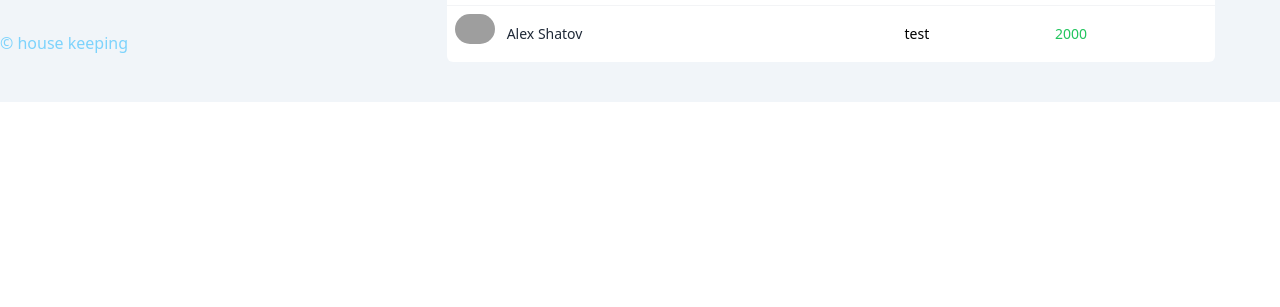
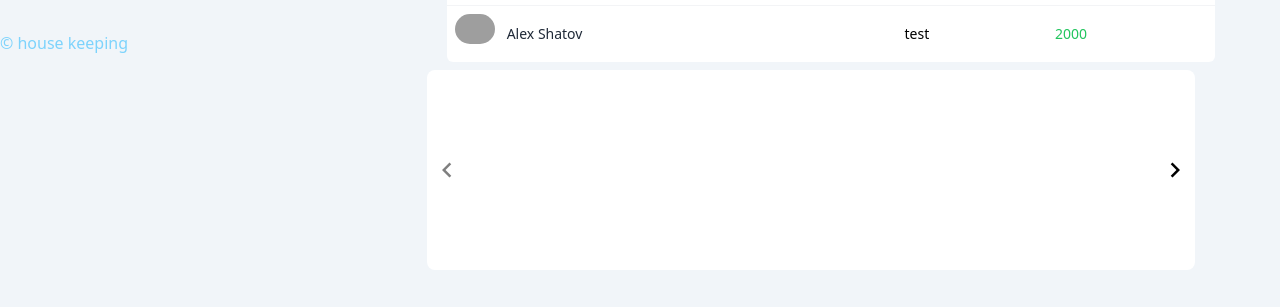
Before and after one commit to hibik17/housekeeping-repo, a Vue app: page / in a window 1280 px wide. Shown: the part 745-1052 px from the top of the page. Before the commit the page ends 847 px from the top, so only its background shows below. Built offline with nearby package versions, Linux system fonts and the light colour scheme; no server answers; grey boxes are pictures that could not be loaded.

Commit message:
add vue curousel

```diff
--- a/package.json
+++ b/package.json
@@ -14,6 +14,7 @@
     "promise.prototype.finally": "^3.1.3",
     "vue": "^3.2.38",
     "vue-router": "^4.1.5",
+    "vue3-carousel": "^0.2.4",
     "vue3-icon": "^2.0.0"
   },
   "devDependencies": {
--- a/src/App.vue
+++ b/src/App.vue
@@ -1,14 +1,5 @@
 <script setup lang="ts">
 import { RouterLink, RouterView } from "vue-router";
-
-import axios from "axios";
-import { onMounted } from "vue";
-
-onMounted(() => {
-  axios.get("https://jsonplaceholder.typicode.com/todos").then((res) => {
-    console.log(res.data);
-  });
-});
 </script>
 
 <template>
--- /dev/null
+++ b/src/components/organizms/Slide.vue
@@ -0,0 +1,36 @@
+<template>
+  <div class="w-full mx-auto mt-2">
+    <carousel>
+      <slide v-for="slide in 10" :key="slide">{{ slide }}</slide>
+      <template #addons>
+        <navigation />
+      </template>
+    </carousel>
+  </div>
+</template>
+
+<script setup lang="ts">
+import "vue3-carousel/dist/carousel.css";
+import { Carousel, Navigation, Slide } from "vue3-carousel";
+</script>
+
+<style>
+.carousel__slide {
+  padding: 10px;
+  min-height: 200px;
+  width: 100%;
+  background-color: white;
+  color: white;
+  font-size: 20px;
+  border-radius: 8px;
+  display: flex;
+  justify-content: center;
+  align-items: center;
+}
+
+.carousel__prev,
+.carousel__next {
+  box-sizing: content-box;
+  border: 5px solid white;
+}
+</style>
--- a/src/components/organizms/rightPage.vue
+++ b/src/components/organizms/rightPage.vue
@@ -1,10 +1,12 @@
 <script setup lang="ts">
 import CheckTable from "../molecules/CheckTable.vue";
+import Slide from "./Slide.vue";
 </script>
 
 <template>
   <div class="w-[90%] h-auto my-10">
     <CheckTable />
+    <Slide />
   </div>
 </template>
 
```
Also changed, not shown: 1 other file (tests, documents, lock files or other folders).
